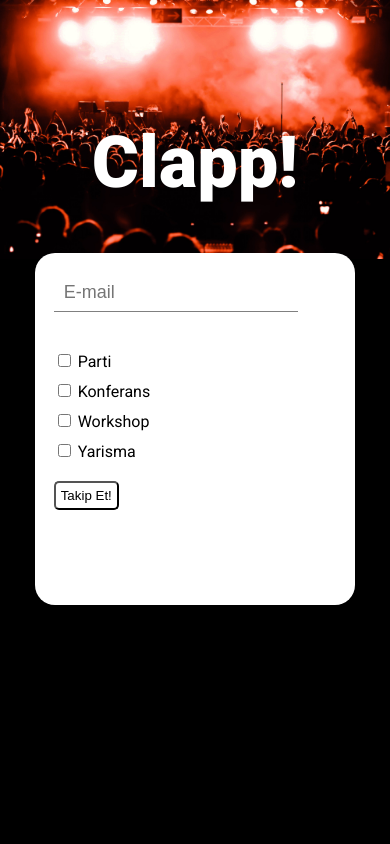
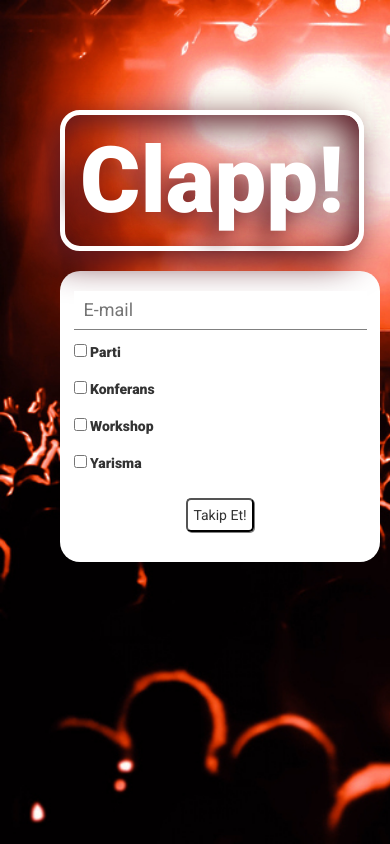
Before and after one commit to enverkayandan/ClappLandingPage, a plain HTML site: page Clapp.html in a window 390 px wide. Drawn offline with nearby package versions, Linux system fonts and the light colour scheme; no server answers.

Commit message:
Add files via upload
Logo updated
Responsive sizing added
Bug fixes

```diff
--- a/Clapp.css
+++ b/Clapp.css
@@ -1,29 +1,36 @@
 body {
 	background-image: url("index_background.jpg");
-	background-size: 100%;
+	background-size: cover;
 	background-repeat: no-repeat;
 	background-color: black;
+}
+
+.container {
 	font-family: 'Roboto';
 }
 
-#container {
-	text-align: center;
+#header {
+	font-size: 92px;
+	margin-top: 100px;
+	margin-bottom: 20px;
+	padding: 15px;
+	display: inline-block;
+	font-weight: 900;
+	color: white;
+	text-shadow: -10px 10px 24px #591923;
+	border: 5px solid white;
+	border-radius: 20px;
+	box-shadow: -10px 10px 36px #591923, inset -10px 10px 36px #591923;
 }
 
-#error-message {
-	visibility: hidden;
-}
-
-h1 {
-	font-size: 72px;
-	margin-top: 120px;
-	font-weight: 900;
-	font-style: bold;
-	color: white;
+.row, .col-xs-10, .col-md-4 {
+	text-align: center;
+	margin: 0 auto;
 }
 
 input[type="text"] {
 	line-height: 2em;
+	width: 100%;
 	padding-left: 10px;
 	font-size: 18px;
 	border: none;
@@ -31,13 +38,13 @@ input[type="text"] {
 	transition: all 0.7s;
 }
 
-div {
-	margin: 10px 0;
-}
-
 input:focus {
 	outline: none;
 	border-bottom: 2px solid red;
+}
+
+div {
+	margin: 10px 0;
 }
 
 #form {
@@ -48,20 +55,34 @@ input:focus {
 	border-radius: 20px;
 	padding: 20px 5%;
 	box-sizing: border-box;
+	text-align: center;
+}
+
+#checkbox-container {
 	text-align: left;
 }
 
 button {
 	margin: 10px auto;
 	padding: 5px;
+	display: inline-block;
 	background: none;
 	border-radius: 5px;
+	box-shadow: 1px 1px grey;
+}
+
+button:disabled {
+	box-shadow: inset 3px 3px grey;
 }
 
 #success-message {
 	visibility: hidden;
-	color: green;
+	color: #157700;
 	font-style: bold;
-	font-size: 0.8em;
 	font-weight: 300;
 }
+
+#error-message {
+	color: #ff0000;
+	visibility: hidden;
+}
--- a/Clapp.html
+++ b/Clapp.html
@@ -2,18 +2,23 @@
 <head>
 	<title>Clapp! Kampusundeki Butun Etkinlikler Artık Bir Clapp! Uzaklikta!</title>
 </head>
+<link href="https://fonts.googleapis.com/css?family=Roboto:300i,400,900" rel="stylesheet">
+<link rel="stylesheet" href="https://maxcdn.bootstrapcdn.com/bootstrap/3.3.7/css/bootstrap.min.css" integrity="sha384-BVYiiSIFeK1dGmJRAkycuHAHRg32OmUcww7on3RYdg4Va+PmSTsz/K68vbdEjh4u" crossorigin="anonymous">
+
+<script type="text/javascript" src="https://cdnjs.cloudflare.com/ajax/libs/jquery/3.1.0/jquery.min.js"></script>
+
 <link rel="stylesheet" type="text/css" href="Clapp.css">
-<link href="https://fonts.googleapis.com/css?family=Roboto:300i,400,900" rel="stylesheet">
-<link rel="stylesheet" type="text/css" href="https://cdnjs.cloudflare.com/ajax/libs/font-awesome/4.7.0/css/font-awesome.css">
-<script type="text/javascript" src="https://cdnjs.cloudflare.com/ajax/libs/jquery/3.1.0/jquery.min.js"></script>
 <body>
 
-	<div id="container">
-		<h1>Clapp!</h1>
+<div class="container">
+	<div class="row">
+		<div class="col-xs-1 col-md-4"></div>
+		<div class="col-xs-10 col-md-4">
+			<h1 id="header">Clapp!</h1>
 			<div id="form">
 				<input id="email-input" type="text" placeholder="E-mail">
+				<div id="checkbox-container">
 				<div id="error-message">Lütfen üniversite mailinizi girin!</div>
-			<div id="checkbox-container">
 					<div>
 					<input type="checkbox" value="parti"/>
 					<label for="parti">Parti</label>
@@ -30,14 +35,21 @@
 					<input type="checkbox" value="yarisma"/>
 					<label for="yarisma">Yarisma</label>
 					</div>
-
+				</div>
 				<button>Takip Et!</button>
 				<div id="success-message">Listemize başarılı bir şekilde kaydoldunuz. Etkinliklerden haberdar olmak için gelen kutunuza bakmayı unutmayın :)</div>
 			</div>
 		</div>
+		<div class="col-xs-1 col-md-4"></div>
+	</div>
 </div>
 <script src="https://www.gstatic.com/firebasejs/4.6.1/firebase.js"></script>
 <script src="https://www.gstatic.com/firebasejs/4.6.0/firebase-database.js"></script>
+
+
+
+<script> $("#success-message").slideUp();
+		 $("#error-message").slideUp(); </script>
 <script>
   // Initialize Firebase
   var config = {
--- a/Clapp.js
+++ b/Clapp.js
@@ -4,6 +4,7 @@ var userEmail;
 var userUni;
 var extensions = [];
 var checkedboxes;
+var validEmail = false;
 
 db.ref("extensions").once("value").then(function(snapshot){
 	snapshot.forEach(function(childSnapshot){
@@ -25,6 +26,7 @@ db.ref("extensions").once("value").then(function(snapshot){
 
 		extensions.forEach(function(element){
 			if(userEmail.includes(element)){
+				validEmail = true;
 				var interests = [];
 				for(var x = 0 ; x < checkedboxes.length ; x++){
 					interests[x] = $(checkedboxes[x]).val();
@@ -33,10 +35,19 @@ db.ref("extensions").once("value").then(function(snapshot){
 					for(var i = 0 ; i < checkedboxes.length ; i++){
 						db.ref(userUni + "_" + $(checkedboxes[i]).val() + "/" + encodeEmail(userEmail)).set(1);
 					}
+					$("#error-message").slideUp();
 					$("#success-message").css("visibility", "visible");
+					$("#success-message").slideDown();
+					$("button").prop("disabled", true);
 				});
 			}
 		})
+
+		if(!validEmail){
+			$("input[type= 'text'").focus();
+			$("#error-message").css("visibility", "visible");
+			$("#error-message").slideDown();
+		}
 	});
 });
 
```
Also changed, not shown: 1 other file. Lines whose indentation alone changed are shown as unchanged.
